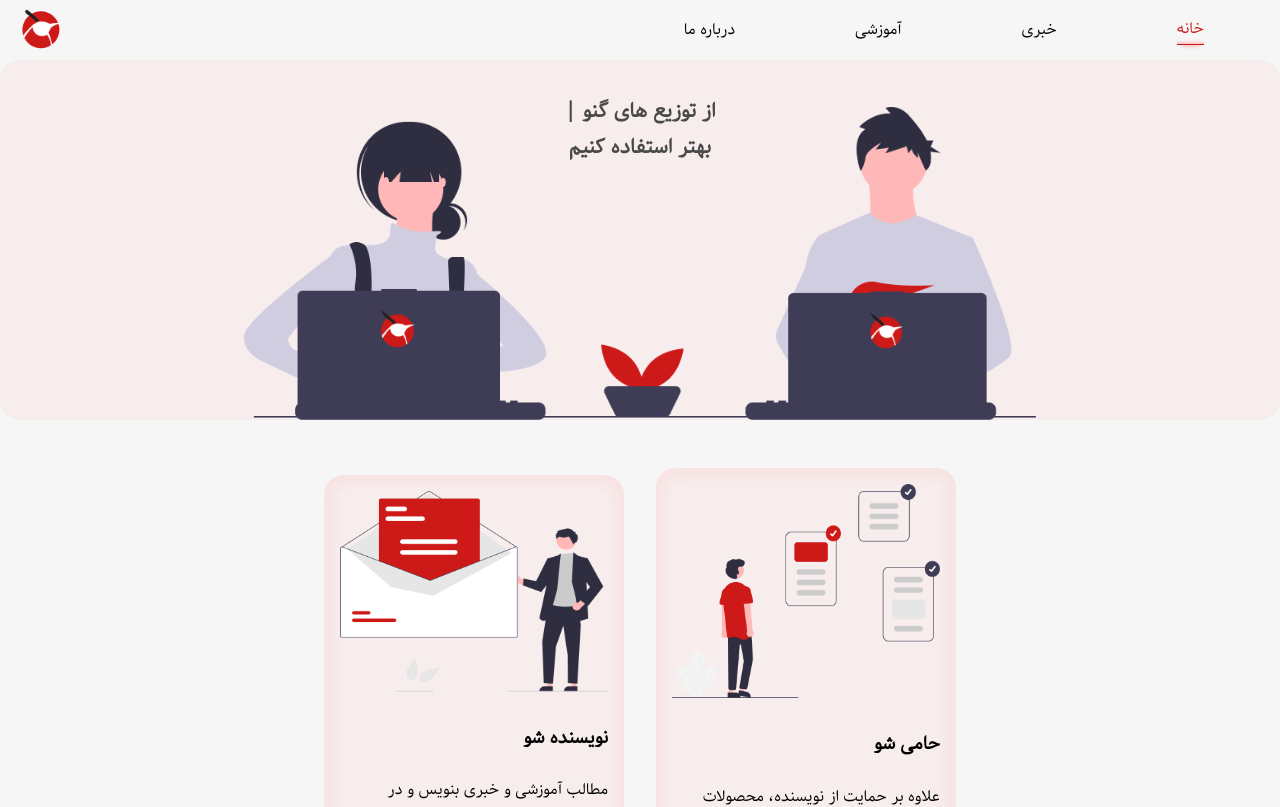
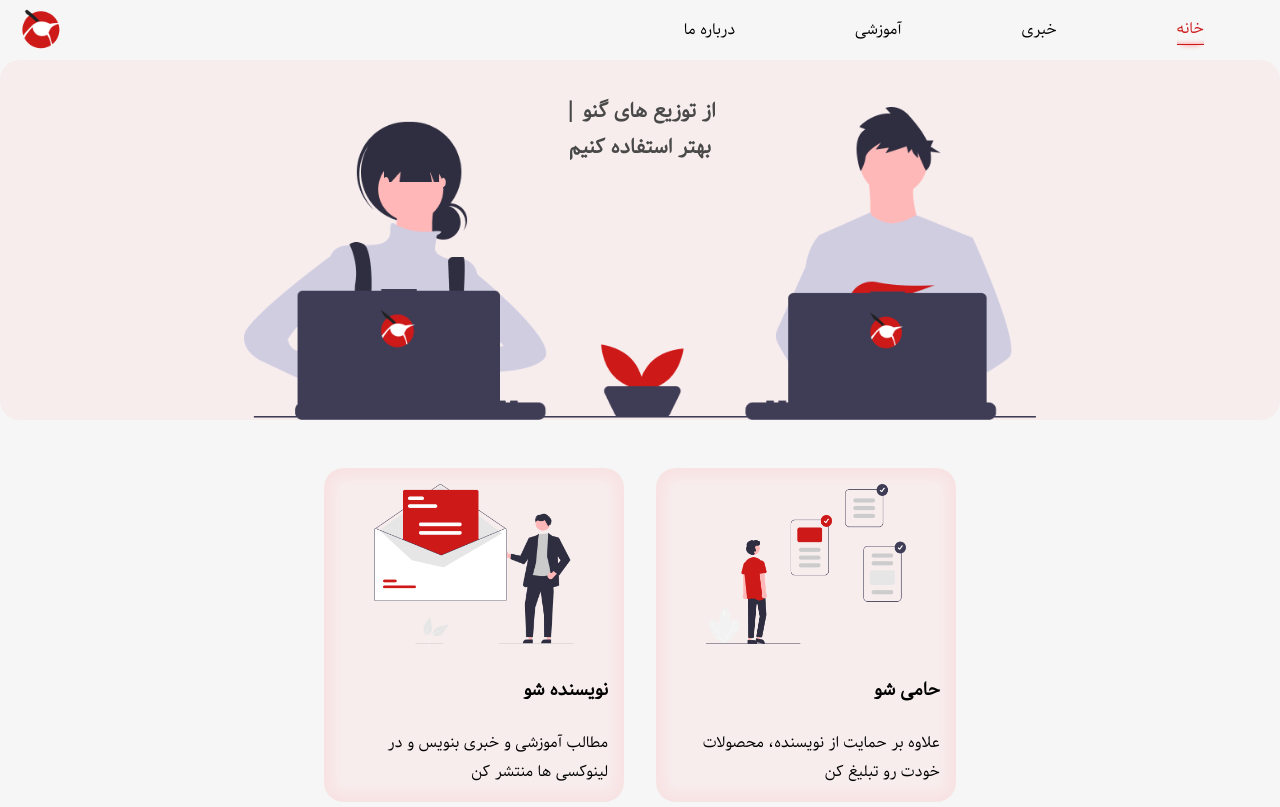
Before and after one commit to Shetabi/linuxiha, a Next.js app: page /linuxiha/ in a window 1280 px wide. Shown: the top 807 px of the page. Built offline with nearby package versions, Linux system fonts and the light colour scheme.

Commit message:
nextjs optimized images removed

```diff
--- a/package.json
+++ b/package.json
@@ -22,7 +22,6 @@
     "jalali-moment": "^3.3.10",
     "js-yaml-loader": "^1.2.2",
     "next": "^10.1.3",
-    "next-optimized-images": "^2.6.2",
     "next-pwa": "^5.2.9",
     "next-seo": "^4.24.0",
     "raw-loader": "^4.0.2",
--- a/pages/index.js
+++ b/pages/index.js
@@ -3,7 +3,6 @@ import Typewriter from '../src/components/typewriter';
 import { useRouter } from 'next/router'
 import {basePath} from '../src/lib/config';
 import { NextSeo } from 'next-seo';
-import Image from 'next/image';
 
 const Home = () => {
     const router = useRouter()
@@ -20,27 +19,13 @@ const Home = () => {
 
             <div className={style.features}>
                 <section className={style.feature}>
-                    <Image
-                        className={style.media}
-                        src={`${basePath}/images/support-articles.png`}
-                        alt="support"
-                        width="200"
-                        height="160"
-                        layout="responsive"
-                    />
+                    <img src={`${basePath}/images/support-articles.png`} alt="support"/>
                     <h3>حامی شو</h3>
                     <p>علاوه بر حمایت از نویسنده، محصولات خودت رو تبلیغ کن</p>
                 </section>
 
                 <section className={style.feature}>
-                <Image
-                        className={style.media}
-                        src={`${basePath}/images/create-article.png`}
-                        alt="create article"
-                        width="200"
-                        height="150"
-                        layout="responsive"
-                    />
+                    <img src={`${basePath}/images/create-article.png`} alt="create article"/>
                     <h3>نویسنده شو</h3>
                     <p>مطالب آموزشی و خبری بنویس و در لینوکسی ها منتشر کن</p>
                 </section>
--- a/src/components/header.js
+++ b/src/components/header.js
@@ -48,14 +48,7 @@ const Header = () => {
         </nav>
 
             <figure className={style.logo}>
-                <Image
-                    className={style.media}
-                    src={`${basePath}/images/logo.png`}
-                    alt="linuxiha-logo"
-                    width="50"
-                    height="50"
-                    layout="intrinsic"
-                />
+                <img src={`${basePath}/images/logo.png`} alt="linuxiha-logo"/>
             </figure>
 
         </header>
```
Also changed, not shown: pages/articles/[slug].js (+1 -8 lines), src/components/card.js (+4 -7 lines), 2 other files (tests, documents, lock files or other folders).
